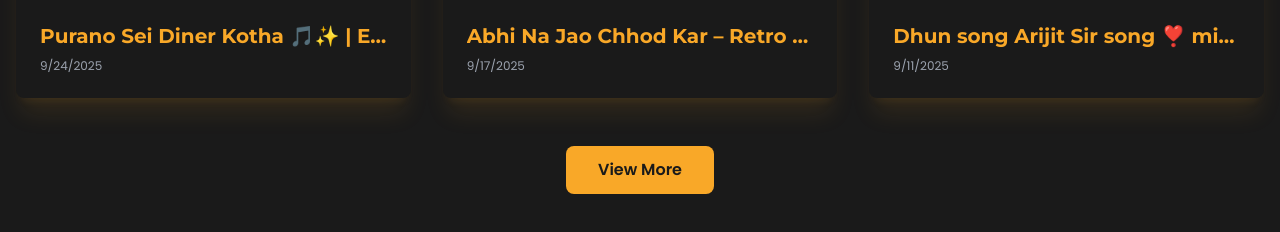
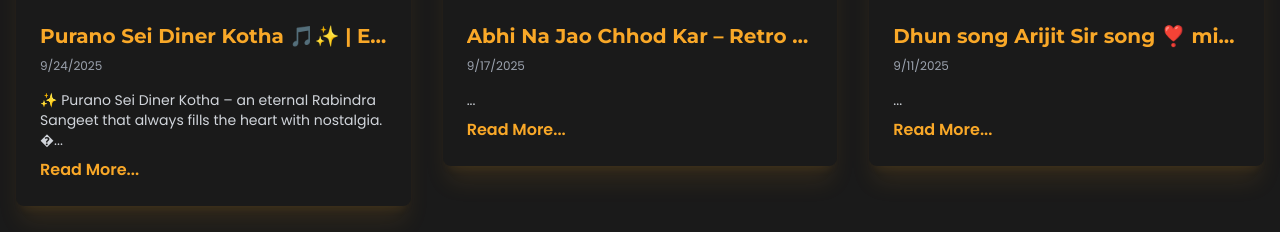
Before and after one commit to suvojeet-sengupta/Suvojeet_Sengupta, a React (Create React App) app: page / in a window 1280 px wide. Shown: the part 1192-1424 px from the top of the page. Built offline with nearby package versions, Linux system fonts and the light colour scheme; no server answers.

Commit message:
feat: truncate video descriptions on music page

```diff
--- a/src/components/Music.js
+++ b/src/components/Music.js
@@ -198,11 +198,11 @@
                   <p className="text-grey mb-4">
                     {new Date(latestVideo.publishedAt).toLocaleDateString('en-US', { year: 'numeric', month: 'long', day: 'numeric' })}
                   </p>
-                  <p className="text-base">{latestVideo.description || 'No description available.'}</p>
+                  <p className="text-base">{latestVideo.description ? `${latestVideo.description.substring(0, 150)}...` : 'No description available.'}</p>
                   <div
                     className="mt-6 inline-block px-8 py-3 bg-primary text-dark font-bold rounded-lg hover:bg-opacity-80 transition duration-300"
                   >
-                    Watch Now
+                    Read More...
                   </div>
                 </div>
               </div>
--- a/src/components/VideoCard.js
+++ b/src/components/VideoCard.js
@@ -31,6 +31,10 @@
         <div className="p-6">
           <h3 className="text-xl font-bold text-primary mb-2 font-montserrat truncate">{video.title}</h3>
           <p className="text-xs text-gray-400 mt-2">{new Date(video.publishedAt).toLocaleDateString()}</p>
+          <p className="text-sm text-gray-300 mt-4">
+            {video.description.substring(0, 100)}...
+          </p>
+          <p className="text-primary mt-2 font-semibold">Read More...</p>
         </div>
       </motion.div>
     </Link>
```
